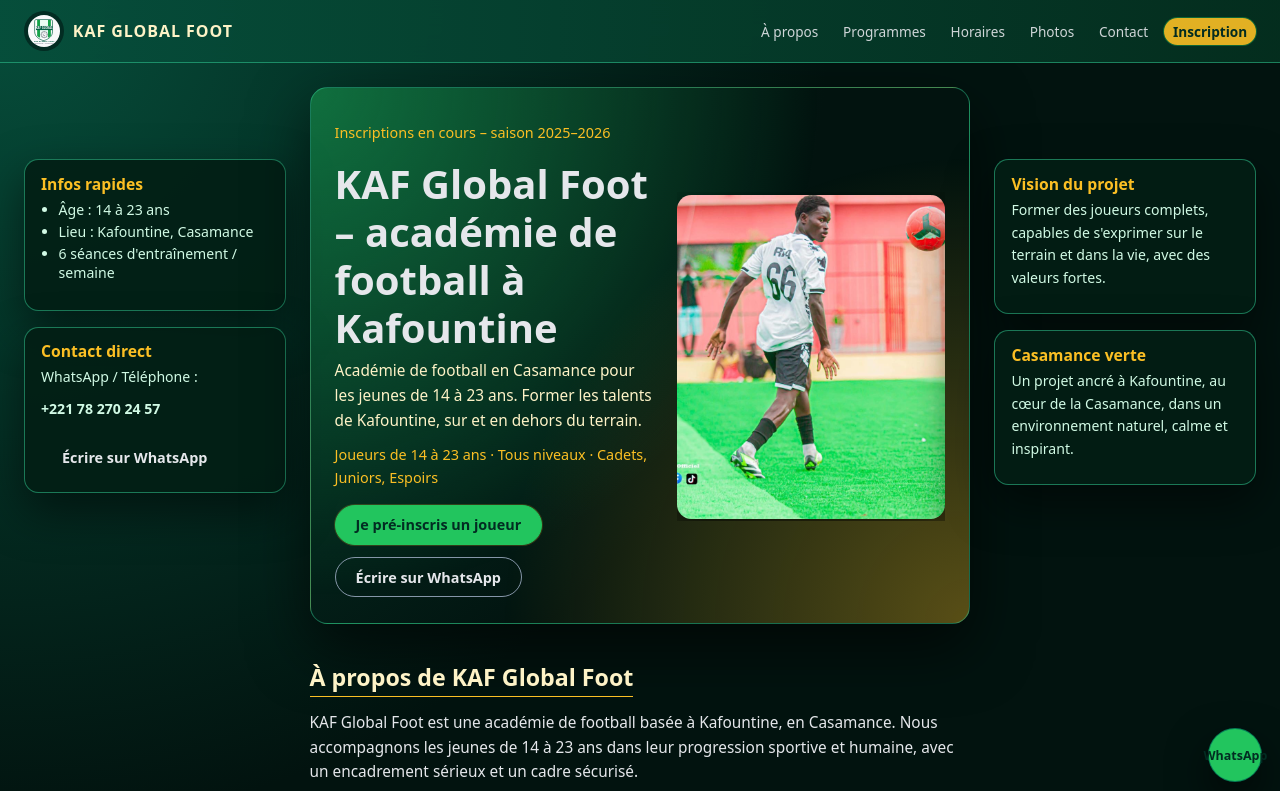
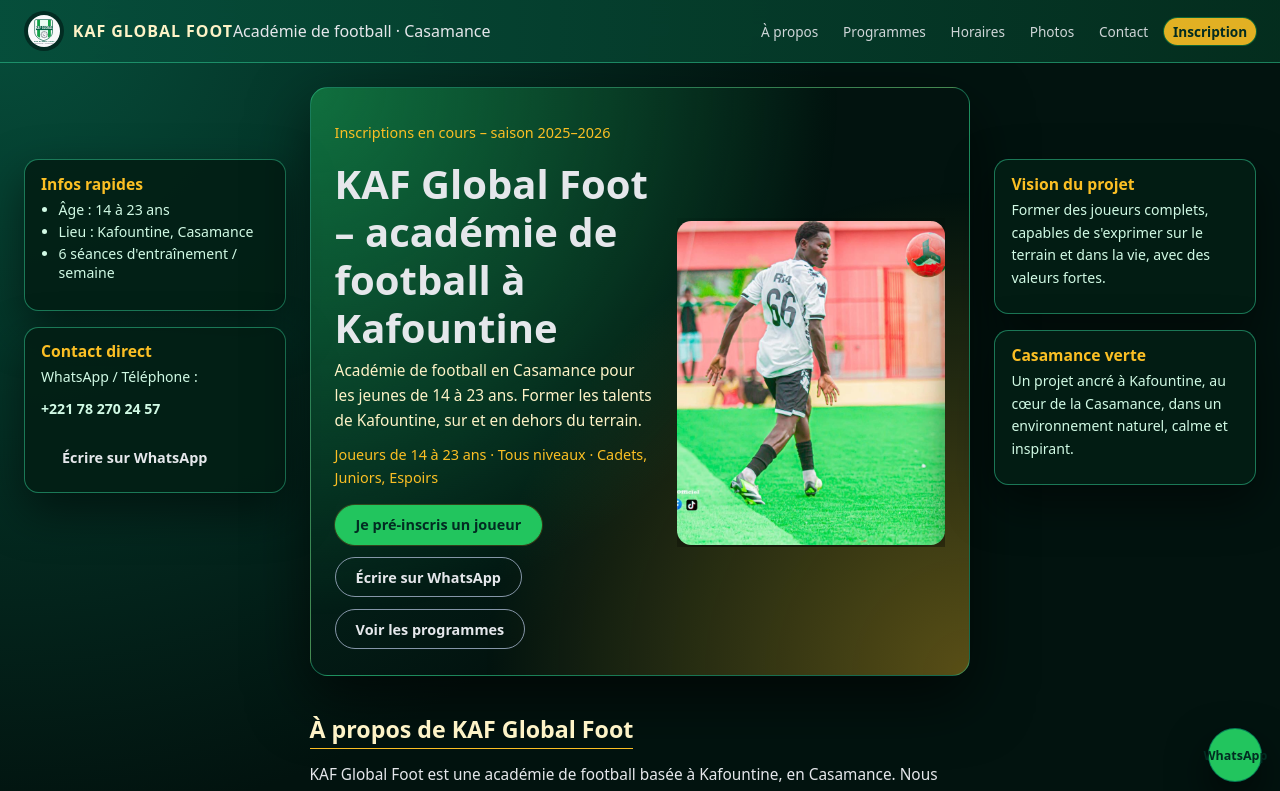
Before and after one commit to meliusmum-sketch/KAF-GLOBAL-FOOT, a Next.js app: page / in a window 1280 px wide. Shown: the top 791 px of the page. Built offline with nearby package versions, Linux system fonts and the light colour scheme.

Commit message:
Update index.js

```diff
--- a/pages/index.js
+++ b/pages/index.js
@@ -62,7 +62,12 @@ export default function Home() {
               alt="Logo KAF Global Foot"
               className="site-logo"
             />
-            <span className="site-title">KAF Global Foot</span>
+            <div className="site-title-block">
+              <span className="site-title">KAF Global Foot</span>
+              <span className="site-tagline">
+                Académie de football · Casamance
+              </span>
+            </div>
           </div>
           <nav className="site-nav">
             <a href="#apropos">À propos</a>
@@ -138,6 +143,9 @@ export default function Home() {
                     >
                       Écrire sur WhatsApp
                     </a>
+                    <a href="#programmes" className="btn btn-secondary">
+                      Voir les programmes
+                    </a>
                   </div>
                 </div>
 
@@ -177,10 +185,10 @@ export default function Home() {
                 <p>
                   Notre projet repose sur trois piliers : un encadrement
                   qualifié, un environnement de travail serein et une vision
-                  éducative du football. Le terrain est un lieu d&apos;apprentissage
-                  où nous transmettons le respect, la discipline, l&apos;esprit
-                  d&apos;équipe, le goût de l&apos;effort et le sens des
-                  responsabilités.
+                  éducative du football. Le terrain est un lieu
+                  d&apos;apprentissage où nous transmettons le respect, la
+                  discipline, l&apos;esprit d&apos;équipe, le goût de l&apos;effort
+                  et le sens des responsabilités.
                 </p>
                 <p>
                   Les entraînements se déroulent du lundi au samedi sur le
```
